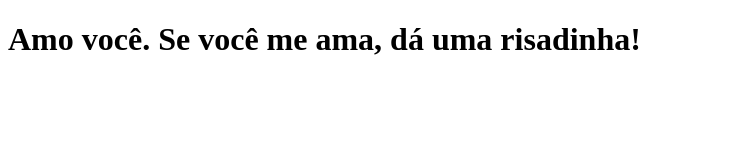
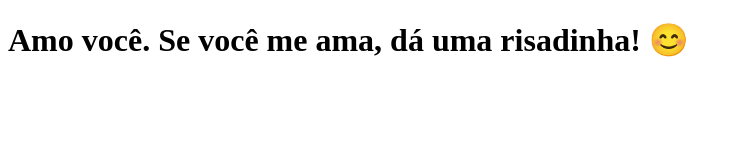
Before and after one commit to eduesplinio/clone-tabnews, a Next.js app: page / in a window 1280 px wide. Shown: the top 160 px of the page, without its empty margins (0-741 px from the left). Built offline with nearby package versions, Linux system fonts and the light colour scheme.

Commit message:
Adicionado emoji fofo

```diff
--- a/pages/index.js
+++ b/pages/index.js
@@ -1,6 +1,6 @@
 function Home() {
 
-    return <h1>Amo você. Se você me ama, dá uma risadinha!</h1>
+    return <h1>Amo você. Se você me ama, dá uma risadinha! 😊</h1>
 }
 
 export default Home;
```
